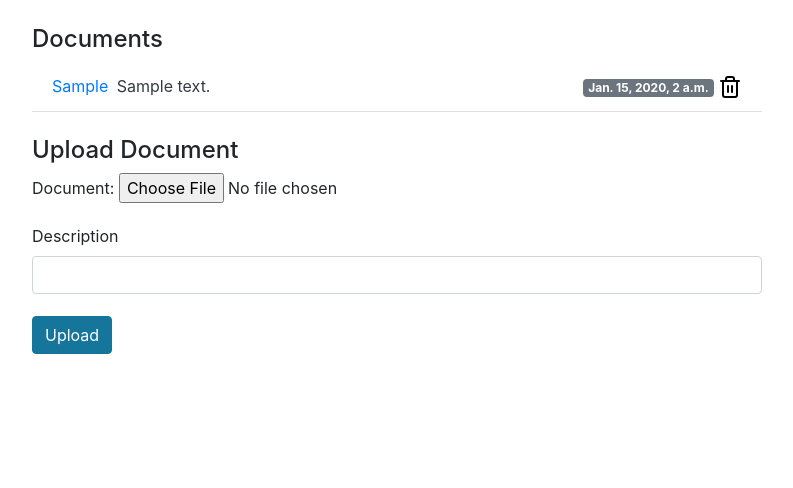
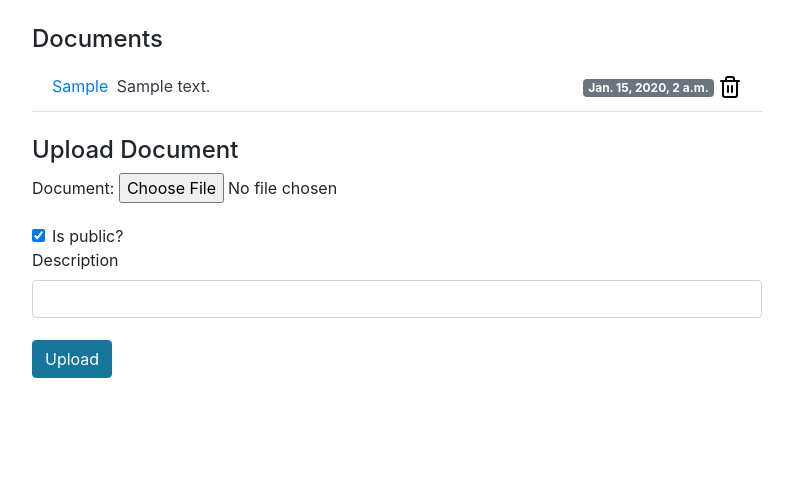
Before and after one commit to hack4impact-calpoly/calpoly-cat-program, a Django app: page /cat/?id=1 in a window 1280 px wide. Shown: the part 1479-1967 px from the top of the page, without its empty margins (243-1036 px from the left). Run offline with Django 3.2, Linux system fonts and the light colour scheme; a user stored in the database is signed in; tables that the repository leaves empty hold one stand-in row (values such as "Sample post"); grey boxes marked "Sample" are stand-in pictures; some libraries are stand-ins or nearby versions.

Commit message:
public/private document visibility

```diff
--- a/directory/models.py
+++ b/directory/models.py
@@ -86,6 +86,7 @@ class Document(models.Model):
     document = models.FileField(upload_to=upload_path)
     description = models.CharField(max_length=60, blank=True)
     uploaded_at = models.DateTimeField(auto_now_add=True)
+    public = models.BooleanField(default=True)
     hidden = models.BooleanField(default=False)
 
     def filename(self):
--- a/directory/templates/documents.html
+++ b/directory/templates/documents.html
@@ -30,6 +30,11 @@
         <input type="file" name="document" id="id_document" required>
     </div>
 
+    <div class="form-check">
+      <input type="checkbox" class="form-check-input" id="id_is_public" name="is_public" checked>
+      <label class="form-check-label" for="id_is_public">Is public?</label>
+    </div>
+
     <div class="form-group">
         <label for="id_description">Description</label>
         <input type="text" class="form-control" name="description" id="id_description" maxlength="60">
--- a/directory/views.py
+++ b/directory/views.py
@@ -39,8 +39,12 @@ def cat_profile(request):
         form = IntakeForm()
         save = {'title': "Edit "+cat.name+"'s Profile", 'link': '/update_cat/'}
         return render(request, 'intake.html', {'cat': cat, 'form': form, 'save': save, 'photos': photos})
+
     document_form = DocumentForm()
     documents = Document.objects.filter(hidden=False, cat_id=cat_id)
+    if not request.user.is_active:
+        documents = documents.exclude(public=False)
+
     return render(request, 'cat_profile.html', {'cat': cat, 'document_form': document_form, 'documents': documents,
         'photos': photos, 'htitle': cat.name})
 
```
Also changed, not shown: directory/migrations/0025_auto_20200801_1234.py (added).
